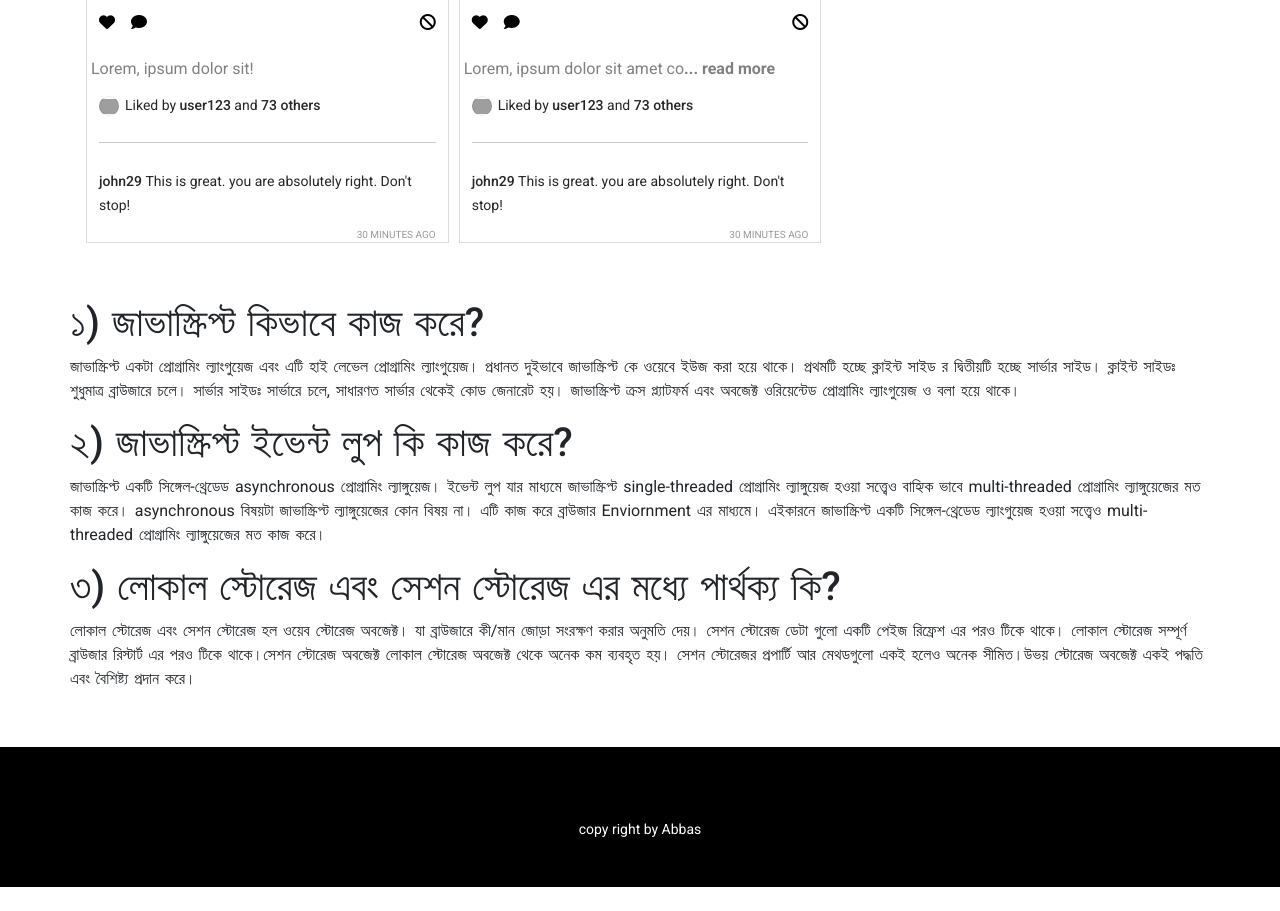
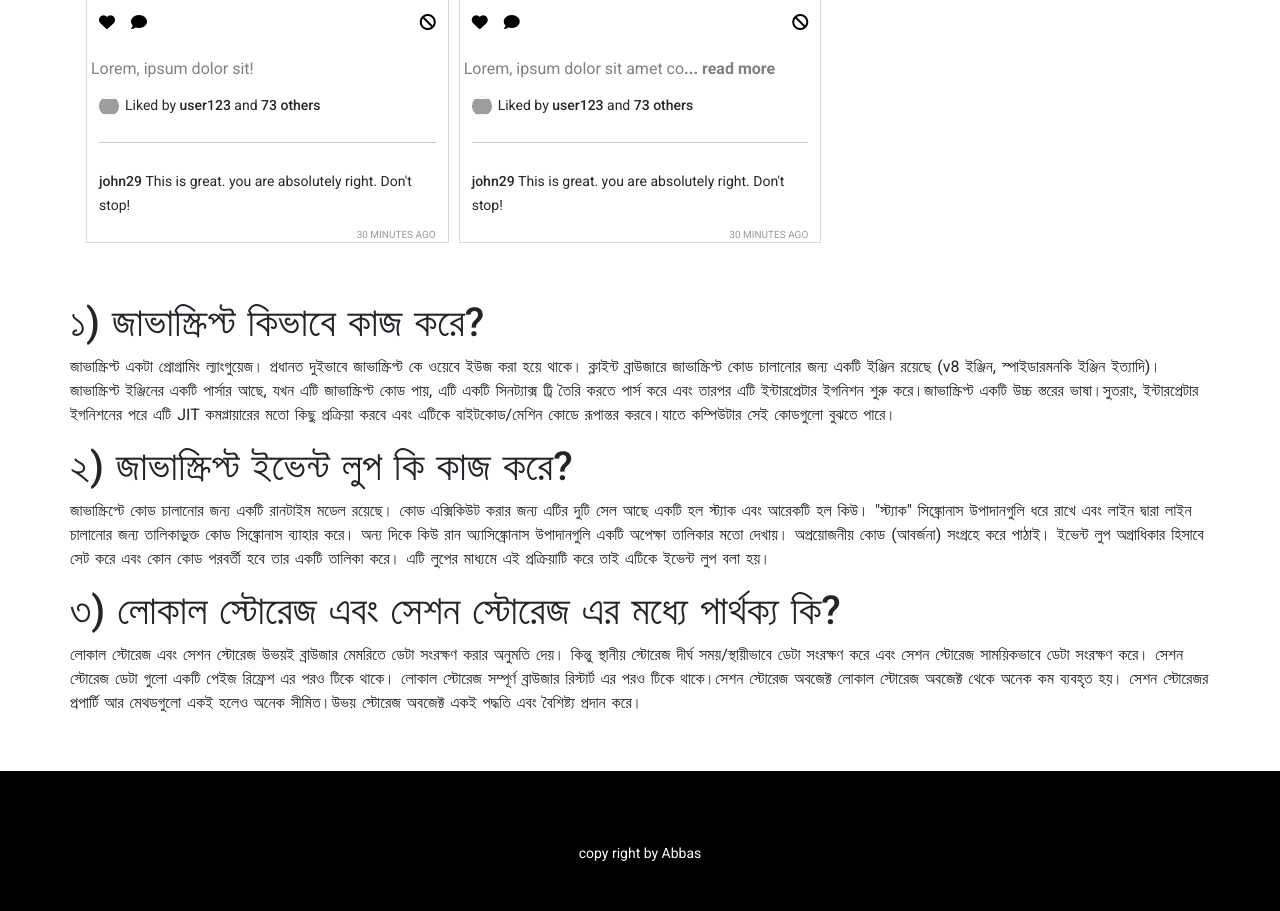
Before and after one commit to mdabbasali185/insta-shohor, a plain HTML site: page index.html in a window 1280 px wide. Shown: the part 1289-2200 px from the top of the page. Before the commit the page ends 2176 px from the top, so only its background shows below. Drawn offline with nearby package versions, Linux system fonts and the light colour scheme; grey boxes are pictures that could not be loaded.

Commit message:
bonus part finally end

```diff
--- a/index.html
+++ b/index.html
@@ -92,26 +92,15 @@
       <div class="question-part">
         <h1>১) জাভাস্ক্রিপ্ট কিভাবে কাজ করে?</h1>
         <p>
-          জাভাস্ক্রিপ্ট একটা প্রোগ্রামিং ল্যাংগুয়েজ এবং এটি হাই লেভেল
-          প্রোগ্রামিং ল্যাংগুয়েজ। প্রধানত দুইভাবে জাভাস্ক্রিপ্ট কে ওয়েবে ইউজ করা
-          হয়ে থাকে। প্রথমটি হচ্ছে ক্লাইন্ট সাইড র দ্বিতীয়টি হচ্ছে সার্ভার সাইড।
-          ক্লাইন্ট সাইডঃ শুধুমাত্র ব্রাউজারে চলে। সার্ভার সাইডঃ সার্ভারে চলে,
-          সাধারণত সার্ভার থেকেই কোড জেনারেট হয়। জাভাস্ক্রিপ্ট ক্রস প্ল্যাটফর্ম
-          এবং অবজেক্ট ওরিয়েন্টেড প্রোগ্রামিং ল্যাংগুয়েজ ও বলা হয়ে থাকে।
+          জাভাস্ক্রিপ্ট একটা প্রোগ্রামিং ল্যাংগুয়েজ। প্রধানত দুইভাবে জাভাস্ক্রিপ্ট কে ওয়েবে ইউজ করা
+          হয়ে থাকে। ক্লাইন্ট ব্রাউজারে জাভাস্ক্রিপ্ট কোড চালানোর জন্য একটি ইঞ্জিন রয়েছে (v8 ইঞ্জিন, স্পাইডারমনকি ইঞ্জিন ইত্যাদি)।জাভাস্ক্রিপ্ট ইঞ্জিনের একটি পার্সার আছে, যখন এটি জাভাস্ক্রিপ্ট কোড পায়, এটি একটি সিনট্যাক্স ট্রি তৈরি করতে পার্স করে এবং তারপর এটি ইন্টারপ্রেটার ইগনিশন শুরু করে।জাভাস্ক্রিপ্ট একটি উচ্চ স্তরের ভাষা।সুতরাং, ইন্টারপ্রেটার ইগনিশনের পরে এটি JIT কমপ্লায়ারের মতো কিছু প্রক্রিয়া করবে এবং এটিকে বাইটকোড/মেশিন কোডে রূপান্তর করবে।যাতে কম্পিউটার সেই কোডগুলো বুঝতে পারে।
         </p>
         <h1>২) জাভাস্ক্রিপ্ট ইভেন্ট লুপ কি কাজ করে?</h1>
         <p>
-          জাভাস্ক্রিপ্ট একটি সিঙ্গেল-থ্রেডেড asynchronous প্রোগ্রামিং
-          ল্যাঙ্গুয়েজ। ইভেন্ট লুপ যার মাধ্যমে জাভাস্ক্রিপ্ট single-threaded
-          প্রোগ্রামিং ল্যাঙ্গুয়েজ হওয়া সত্ত্বেও বাহ্যিক ভাবে multi-threaded
-          প্রোগ্রামিং ল্যাঙ্গুয়েজের মত কাজ করে। asynchronous বিষয়টা
-          জাভাস্ক্রিপ্ট ল্যাঙ্গুয়েজের কোন বিষয় না। এটি কাজ করে ব্রাউজার
-          Enviornment এর মাধ্যমে। এইকারনে জাভাস্ক্রিপ্ট একটি সিঙ্গেল-থ্রেডেড
-          ল্যাংগুয়েজ হওয়া সত্ত্বেও multi-threaded প্রোগ্রামিং ল্যাঙ্গুয়েজের মত
-          কাজ করে।
+          জাভাস্ক্রিপ্টে কোড চালানোর জন্য একটি রানটাইম মডেল রয়েছে। কোড এক্সিকিউট করার জন্য এটির দুটি সেল আছে একটি হল স্ট্যাক এবং আরেকটি হল কিউ। "স্ট্যাক" সিঙ্ক্রোনাস উপাদানগুলি ধরে রাখে এবং লাইন দ্বারা লাইন চালানোর জন্য তালিকাভুক্ত কোড সিঙ্ক্রোনাস ব্যাহার করে। অন্য দিকে কিউ রান অ্যাসিঙ্ক্রোনাস উপাদানগুলি একটি অপেক্ষা তালিকার মতো দেখায়। অপ্রয়োজনীয় কোড (আবর্জনা) সংগ্রহে করে পাঠাই। ইভেন্ট লুপ অগ্রাধিকার হিসাবে সেট করে এবং কোন কোড পরবর্তী হবে তার একটি তালিকা করে। এটি লুপের মাধ্যমে এই প্রক্রিয়াটি করে তাই এটিকে ইভেন্ট লুপ বলা হয়।
         </p>
         <h1>৩) লোকাল স্টোরেজ এবং সেশন স্টোরেজ এর মধ্যে পার্থক্য কি?</h1>
-        <p>  লোকাল স্টোরেজ এবং সেশন স্টোরেজ হল ওয়েব স্টোরেজ অবজেক্ট। যা ব্রাউজারে কী/মান জোড়া সংরক্ষণ করার অনুমতি দেয়। সেশন স্টোরেজ ডেটা গুলো একটি পেইজ রিফ্রেশ এর পরও টিকে থাকে। লোকাল স্টোরেজ সম্পূর্ণ ব্রাউজার রিস্টার্ট এর পরও টিকে থাকে।সেশন স্টোরেজ অবজেক্ট লোকাল স্টোরেজ অবজেক্ট থেকে অনেক কম ব্যবহৃত হয়। সেশন স্টোরেজর প্রপার্টি আর মেথডগুলো একই হলেও অনেক সীমিত।উভয় স্টোরেজ অবজেক্ট একই পদ্ধতি এবং বৈশিষ্ট্য প্রদান করে।</p>
+        <p>  লোকাল স্টোরেজ এবং সেশন স্টোরেজ উভয়ই ব্রাউজার মেমরিতে ডেটা সংরক্ষণ করার অনুমতি দেয়। কিন্তু স্থানীয় স্টোরেজ দীর্ঘ সময়/স্থায়ীভাবে ডেটা সংরক্ষণ করে এবং সেশন স্টোরেজ সাময়িকভাবে ডেটা সংরক্ষণ করে। সেশন স্টোরেজ ডেটা গুলো একটি পেইজ রিফ্রেশ এর পরও টিকে থাকে। লোকাল স্টোরেজ সম্পূর্ণ ব্রাউজার রিস্টার্ট এর পরও টিকে থাকে।সেশন স্টোরেজ অবজেক্ট লোকাল স্টোরেজ অবজেক্ট থেকে অনেক কম ব্যবহৃত হয়। সেশন স্টোরেজর প্রপার্টি আর মেথডগুলো একই হলেও অনেক সীমিত।উভয় স্টোরেজ অবজেক্ট একই পদ্ধতি এবং বৈশিষ্ট্য প্রদান করে।</p>
       </div>
     </section>
     <footer>
```
